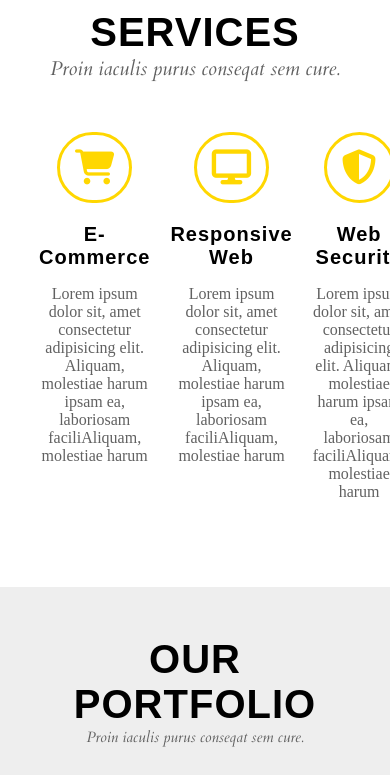
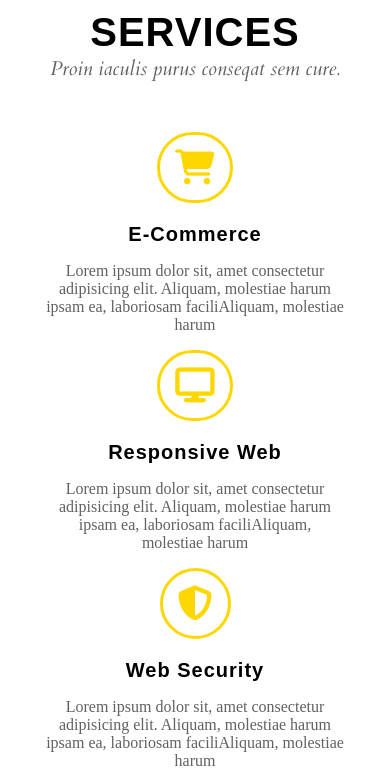
Before and after one commit to Tweber663/3-Kodilla-Gold, a website: page index.html in a window 390 px wide. Shown: the part 820-1595 px from the top of the page. Drawn offline with Linux system fonts and the light colour scheme.

Commit message:
created mobile responsive servcies

```diff
--- a/sass/style.scss
+++ b/sass/style.scss
@@ -302,4 +302,10 @@ footer i {
         font-size: 25px;
      }
 
+     //------------------------------ Servcies
+
+     .main-flex-servcies {
+        flex-direction: column;
+     }
+
 }
```
Also changed, not shown: css/style.css, 1 other file.
